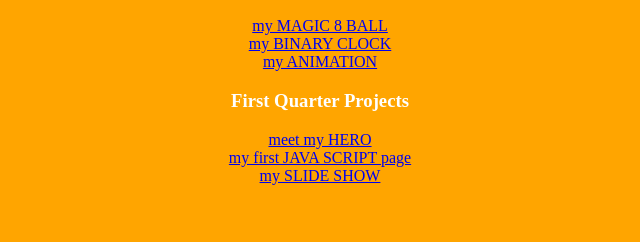
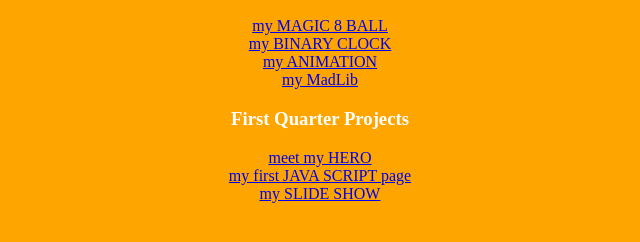
Before and after one commit to p3Crabbe22/myWebSite, a plain HTML site: page index.html in a window 1280 px wide. Shown: the part 416-658 px from the top of the page, without its empty margins (320-960 px from the left). Drawn offline with Linux system fonts and the light colour scheme.

Commit message:
Add files via upload

```diff
--- a/index.html
+++ b/index.html
@@ -19,6 +19,9 @@
     <a href="binarycounter.html"> my BINARY CLOCK </a>
     <br/>
     <a href="anim1.html"> my ANIMATION </a>
+    <br>
+    <a href="MadLibFinal.html"> my MadLib </a>
+
     <h3> First Quarter Projects </h3>
 
        <a href="hero.html"> meet my HERO </a>
@@ -31,6 +34,7 @@
 
 
 
+
     </p>
 
 </body>
```
